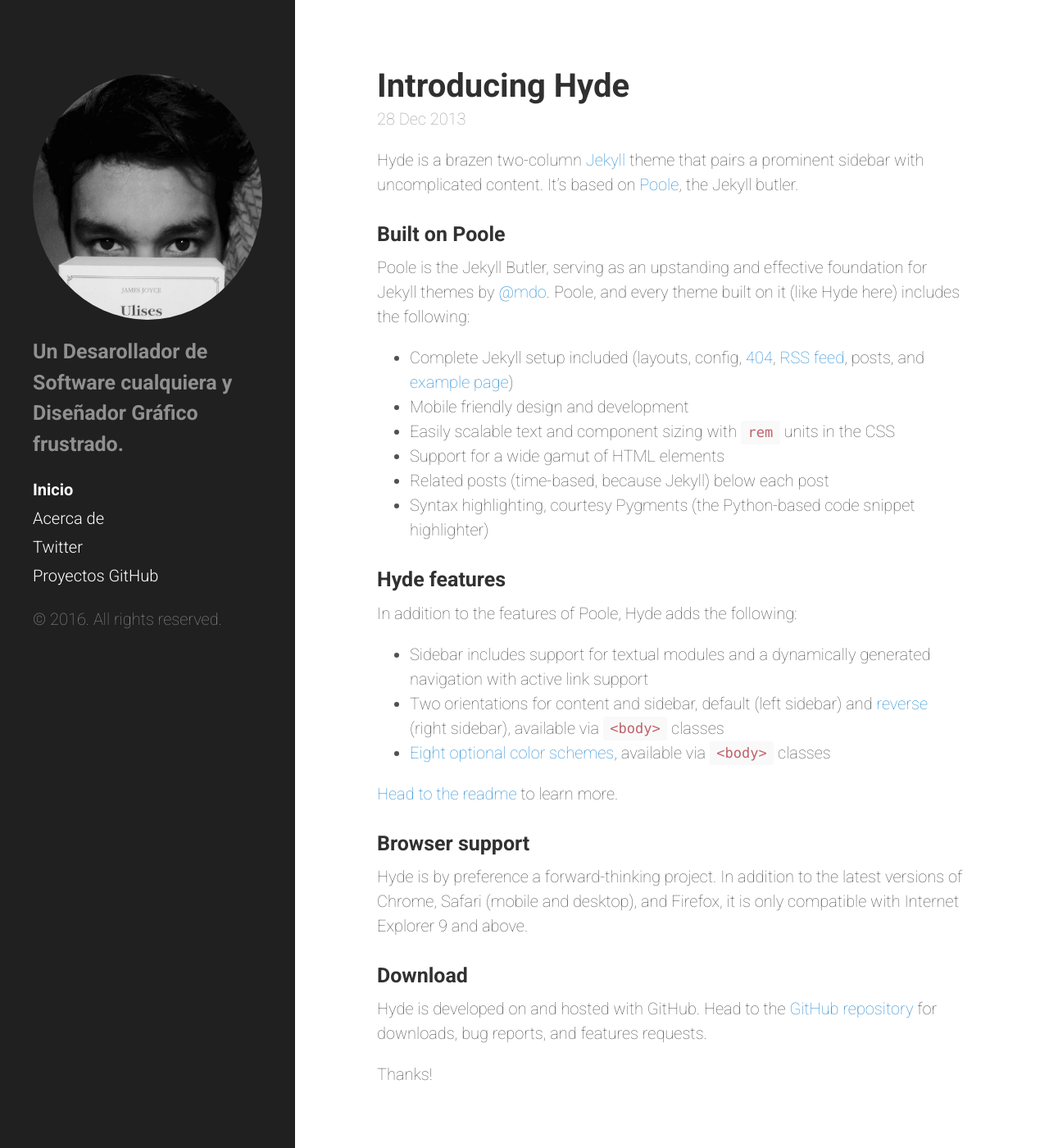
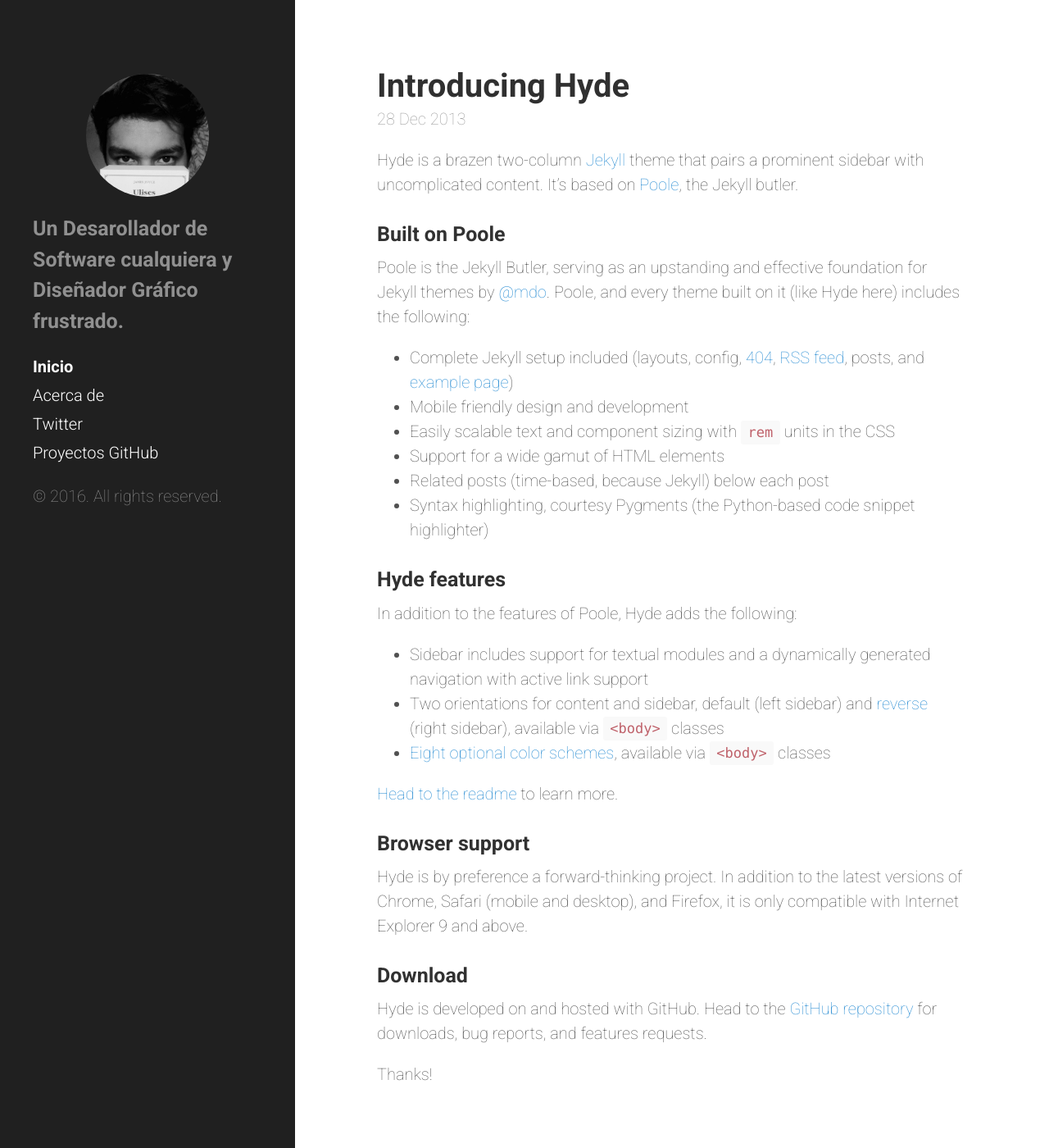
Before and after one commit to MrGaytan/MrGaytan.github.io, a Jekyll site: the page built from index.html, in a window 1280 px wide and 1400 px high. Shown: the whole window at 82% size. Built offline with Jekyll 4.4.1, drawn with Linux system fonts in a browser that asks for light colours; Markdown is read by kramdown in place of the engine named in the settings; the list of posts is cut into pages by our own code.

```diff
--- a/public/css/hyde.css
+++ b/public/css/hyde.css
@@ -92,8 +92,8 @@
 
 .profilepic{
   border-radius: 50%;
-  width: 300px;
-  height: 300px;
+  width: 150px;
+  height: 150px;
 }
 
 /* Sidebar nav */
```
